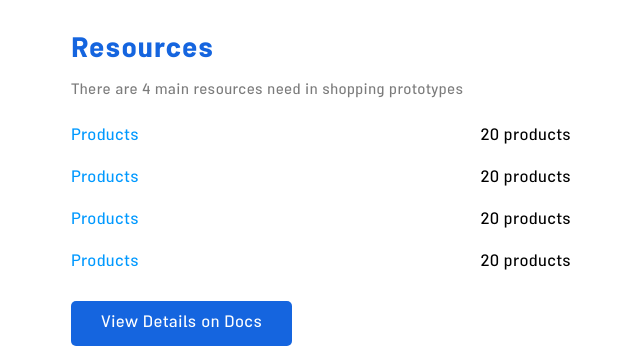
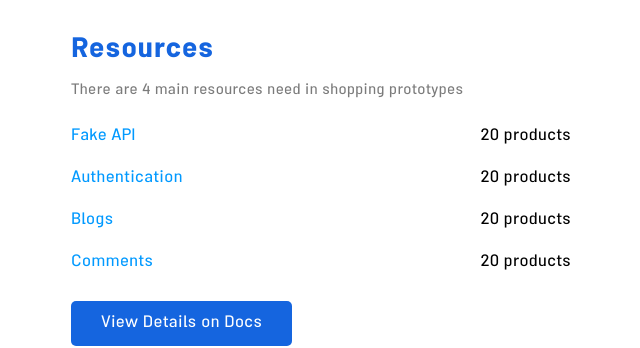
Before and after one commit to real-api/front-end, a Next.js app: page / in a window 1280 px wide. Shown: the part 1000-1348 px from the top of the page, without its empty margins (69-709 px from the left). Built offline with nearby package versions, Linux system fonts and the light colour scheme.

Commit message:
Some topics changed

```diff
--- a/constant/apiList.js
+++ b/constant/apiList.js
@@ -1,7 +1,7 @@
 const HomePageResources = [
   {
     key: {
-      amount: 'Products',
+      amount: 'Fake API',
       link: 'https://fakestoreapi.com/products',
     },
     value: { amount: '20 products', isActive: false, link: '' },
@@ -9,7 +9,7 @@ const HomePageResources = [
   },
   {
     key: {
-      amount: 'Products',
+      amount: 'Authentication',
       link: 'https://fakestoreapi.com/products',
     },
     value: { amount: '20 products', isActive: false, link: '' },
@@ -17,7 +17,7 @@ const HomePageResources = [
   },
   {
     key: {
-      amount: 'Products',
+      amount: 'Blogs',
       link: 'https://fakestoreapi.com/products',
     },
     value: { amount: '20 products', isActive: false, link: '' },
@@ -25,7 +25,7 @@ const HomePageResources = [
   },
   {
     key: {
-      amount: 'Products',
+      amount: 'Comments',
       link: 'https://fakestoreapi.com/products',
     },
     value: { amount: '20 products', isActive: false, link: '' },
```
